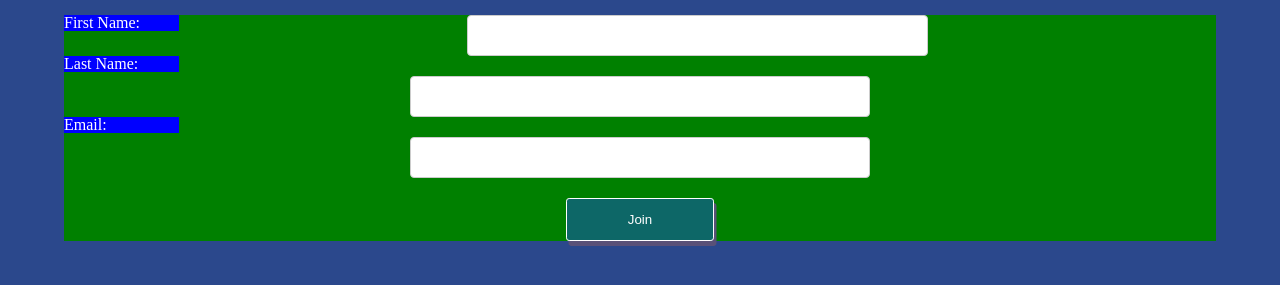
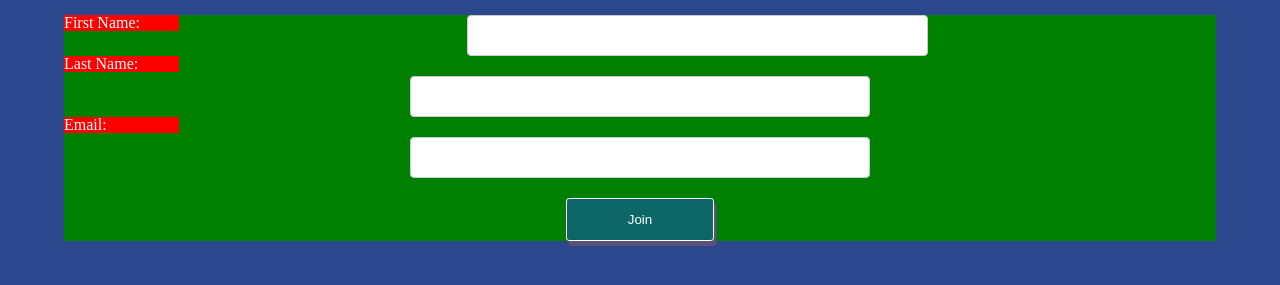
Before and after one commit to ITMD362-Online/Project-1, a plain HTML site: page index.html in a window 1280 px wide. Shown: the part 73-358 px from the top of the page. Drawn offline with Linux system fonts and the light colour scheme.

Commit message:
Update style.css

```diff
--- a/css/style.css
+++ b/css/style.css
@@ -31,7 +31,7 @@ label {
   box-sizing:border-box;
   margin:auto;
   width: 100%;
-  background-color: blue;
+  background-color: red;
 }
 
 input {
@@ -54,7 +54,6 @@ input[type=submit] {
  background-color: #0D6767;
   color: white;
   padding: 1em 1.618em; /*16px 25.88px*/
-  margin-top: 1em;
   border: none;
   border-radius: 0.236em; /* 3.777px */
   cursor: pointer;
```
